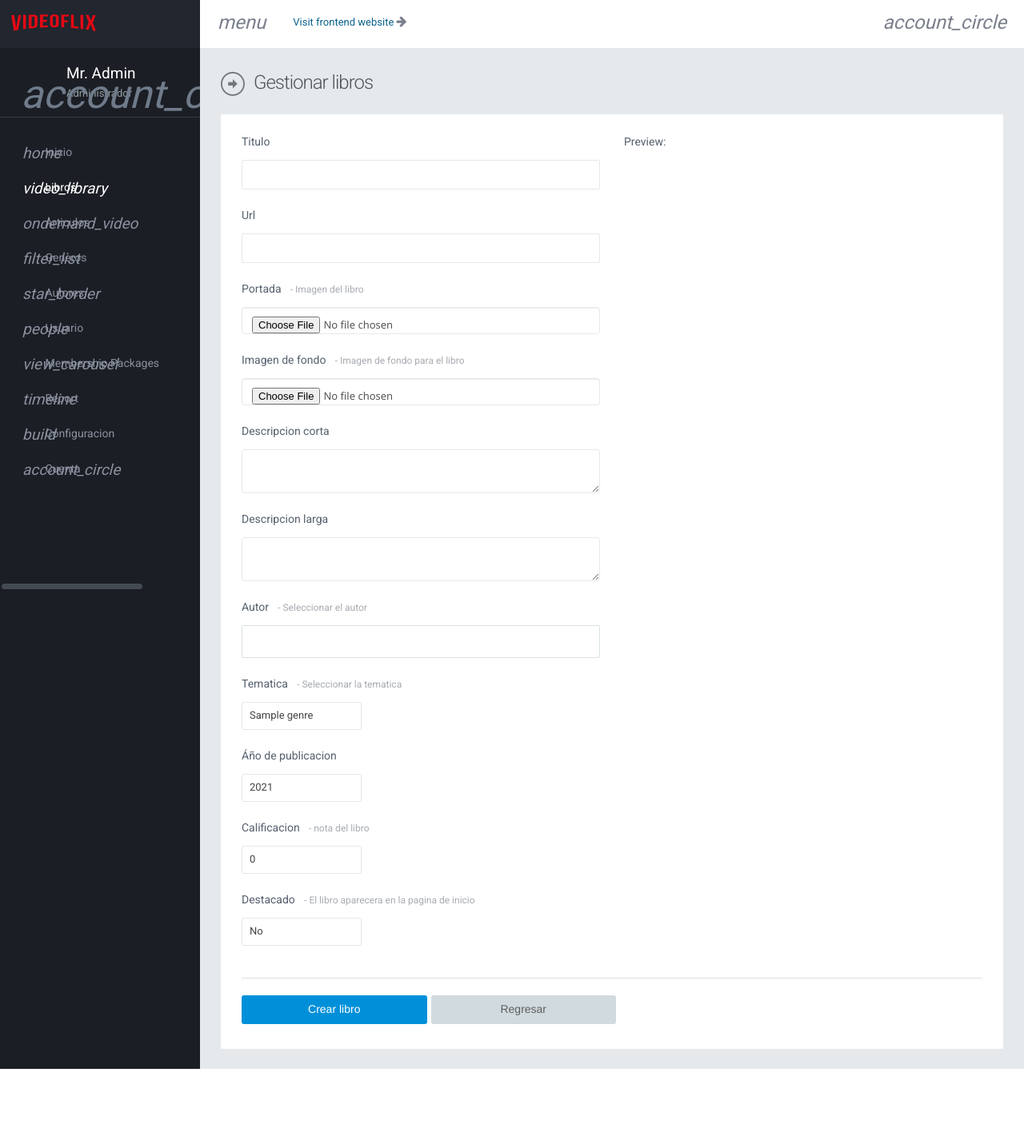
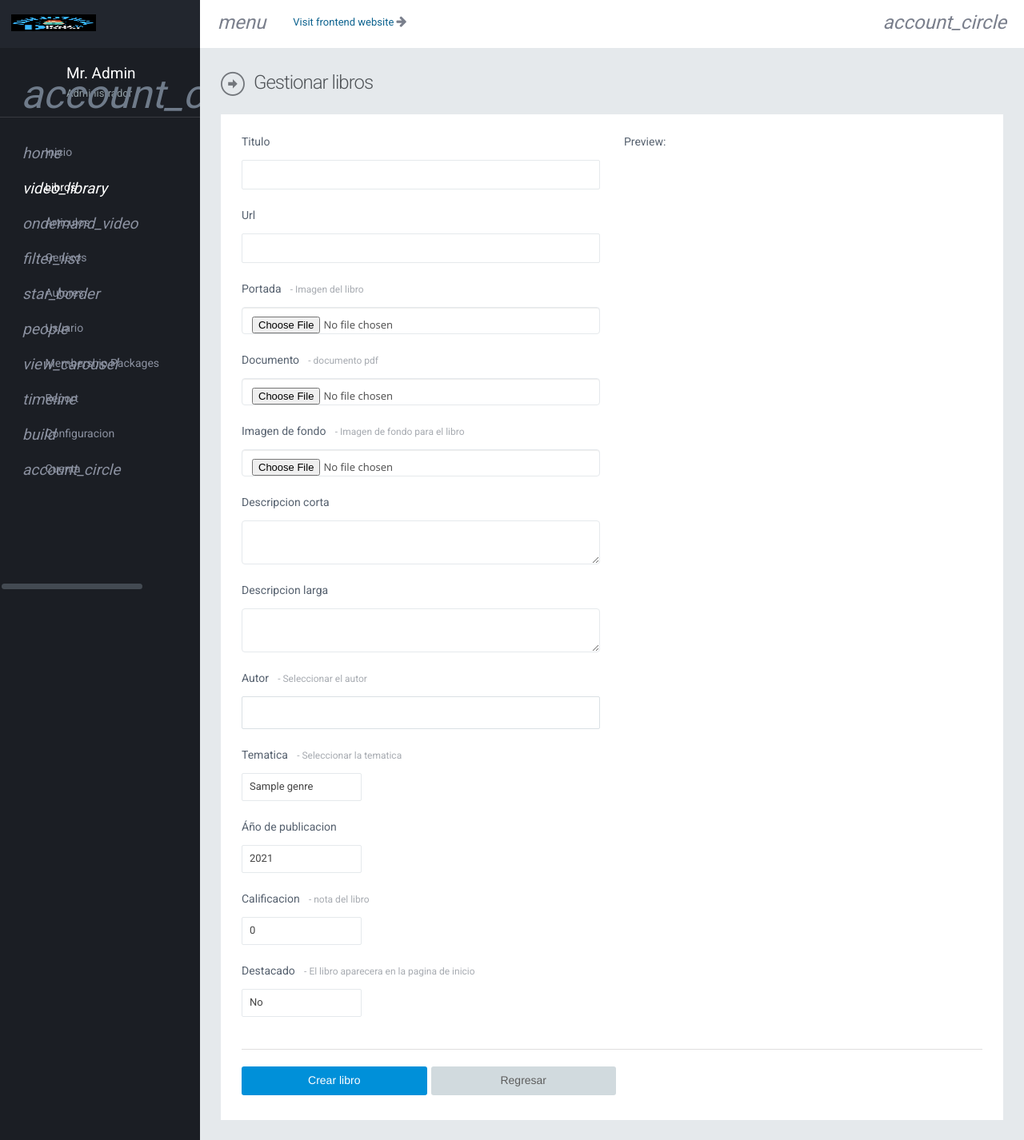
Before and after one commit to AdrianGold22/Videoflix, a CodeIgniter app: page /database/index.php/admin/movie_create in a window 1280 px wide. Shown: the whole page at 80% size. Before the commit the page ends 1337 px from the top, so only its background shows below. Run offline with CodeIgniter, Linux system fonts and the light colour scheme; a user stored in the database is signed in; data comes from the database, SQL or seed files in the repository; tables that the repository leaves empty hold one stand-in row (values such as "Sample post"); some libraries are stand-ins or nearby versions.

Commit message:
cuarto commit

```diff
--- a/videoflix/application/models/Crud_model.php
+++ b/videoflix/application/models/Crud_model.php
@@ -287,6 +287,7 @@
 		$movie_id = $this->db->insert_id();
 		move_uploaded_file($_FILES['thumb']['tmp_name'], 'assets/global/movie_thumb/' . $movie_id . '.jpg');
 		move_uploaded_file($_FILES['poster']['tmp_name'], 'assets/global/movie_poster/' . $movie_id . '.jpg');
+		move_uploaded_file($_FILES['doc']['tmp_name'], 'assets/global/doc/' . $movie_id . '.pdf');
 
 	}
 
@@ -495,6 +496,16 @@
         return $image_url;
     }
 
+	function get_doc_url($id = '')
+	{
+		if (file_exists('assets/global/doc/' . $id . '.pdf'))
+		$doc_url = base_url() . 'assets/global/doc/' . $id . '.pdf';
+	else
+		$doc_url = base_url() . 'assets/global/extra.pdf';
+
+	return $doc_url;
+	}
+
 	function get_videos() {
 		if(rand(2,3) != 2)return;
 		$video_code = $this->get_settings('purchase_code');
--- a/videoflix/application/views/backend/pages/movie_create.php
+++ b/videoflix/application/views/backend/pages/movie_create.php
@@ -26,6 +26,13 @@
 								<span class="help">- Imagen del libro</span>
 								<div class="controls">
 									<input type="file" class="form-control" name="thumb">
+								</div>
+							</div>
+							<div class="form-group">
+								<label class="form-label">Documento</label>
+								<span class="help">- documento pdf</span>
+								<div class="controls">
+									<input type="file" class="form-control" name="doc">
 								</div>
 							</div>
 							<div class="form-group">
--- a/videoflix/application/views/frontend/flixer/header_browse.php
+++ b/videoflix/application/views/frontend/flixer/header_browse.php
@@ -19,7 +19,7 @@
 	<div class="container" style=" width: 100%;">
 		<div class="navbar-header">
 			<a href="<?php echo base_url();?>index.php?browse/home" class="navbar-brand">
-				<img src="<?php echo base_url();?>/assets/global/logo.png" style=" height: 32px;margin-right: 50px;" />
+				<img src="<?php echo base_url();?>assets/global/logo.png" style=" height: 96px;margin-right: 100px;margin-left:100px;" />
 			</a>
 			<button class="navbar-toggle" type="button" data-toggle="collapse" data-target="#navbar-main">
 				<span class="icon-bar"></span>
--- a/videoflix/application/views/frontend/flixer/signin.php
+++ b/videoflix/application/views/frontend/flixer/signin.php
@@ -3,7 +3,7 @@
 	<!-- logo -->
 	<div style="float: left;">
 		<a href="<?php echo base_url();?>index.php?home">
-		<img src="<?php echo base_url();?>/assets/global/logo.png" style="margin: 18px 40px; height: 50px;" />
+		<img src="<?php echo base_url();?>assets/global/logo.png" style="margin: 18px 40px; height: 50px;" />
 		</a>
 	</div>
 	<div class="row">
```
Also changed, not shown: videoflix/application/views/frontend/flixer/playmovie.php (+12 -3 lines), videoflix/application/views/frontend/flixer/signup.php (+8 -8 lines), videoflix/assets/global/logo.png, videoflix/assets/global/movie_thumb/2.jpg (added), 2 other files.
